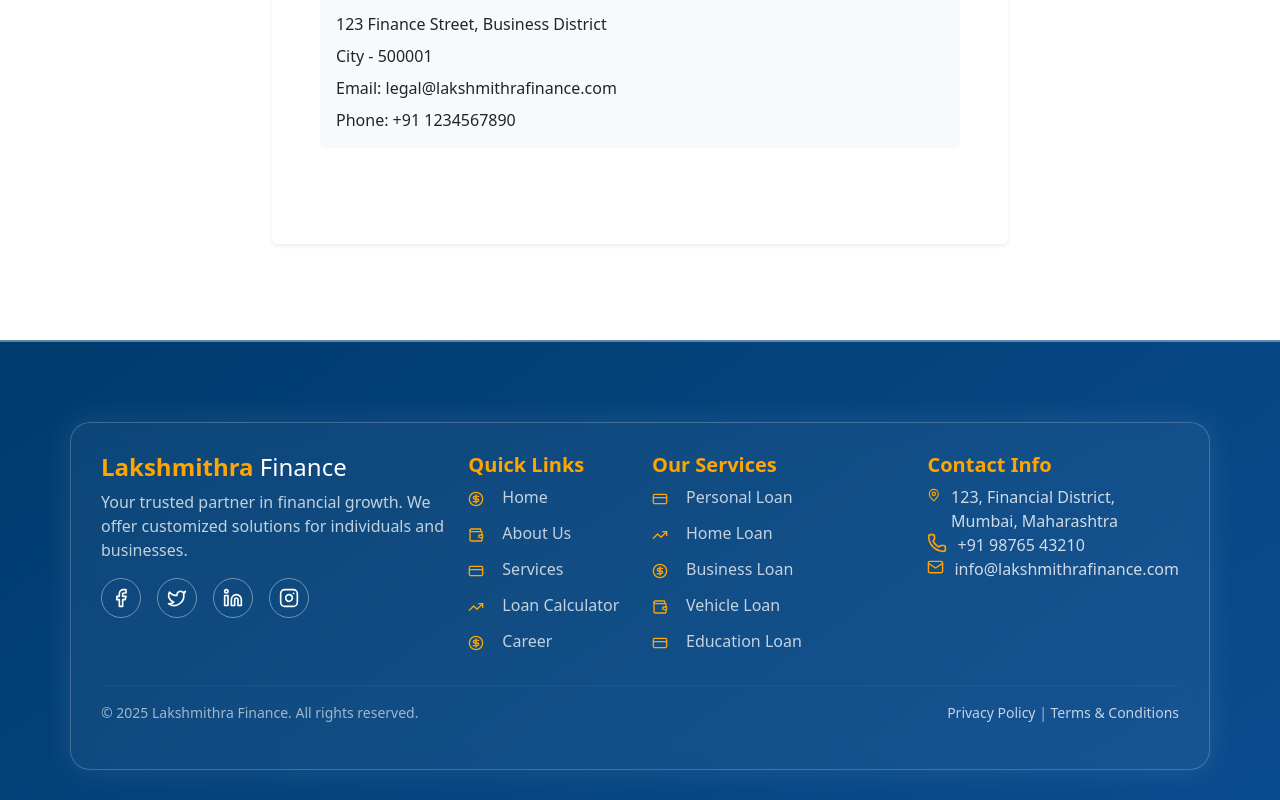
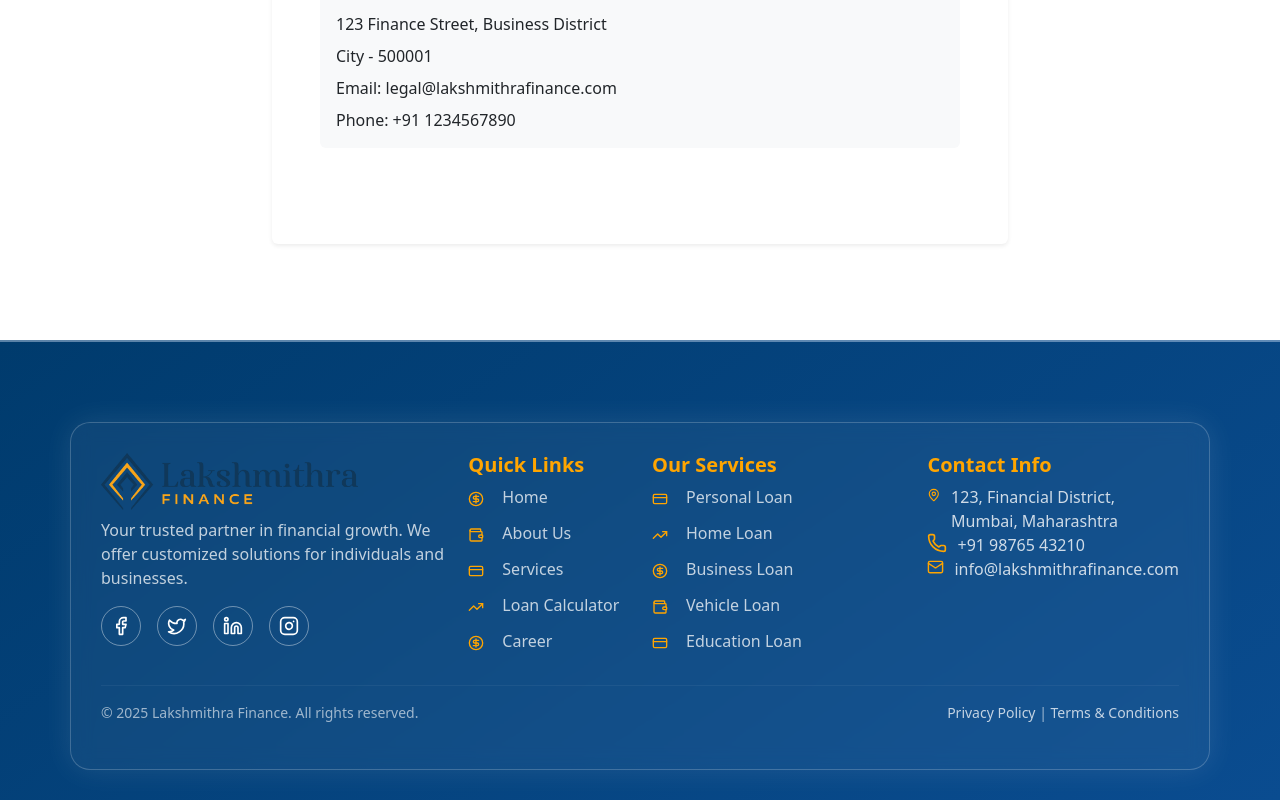
Before and after one commit to Nithishkumar8608/Lakshmithra, a React (Create React App) app: page /terms-conditions in a window 1280 px wide. Shown: the part 3290-4090 px from the top of the page. Built offline with nearby package versions, Linux system fonts and the light colour scheme.

Commit message:
footer changes

```diff
--- a/src/Component/Footer/Footer.js
+++ b/src/Component/Footer/Footer.js
@@ -30,7 +30,12 @@ const Footer = () => {
           {/* Brand */}
           <div className="col-lg-4 col-md-6">
             <h4 className="footer-title">
-              <span>Lakshmithra</span> Finance
+              <img
+                src={require("../../assets/logo.png")}
+                alt="Lakshmithra Finance Logo"
+                className="footer-logo"
+                width={"75%"}
+              />
             </h4>
 
             <p className="footer-text">
```
